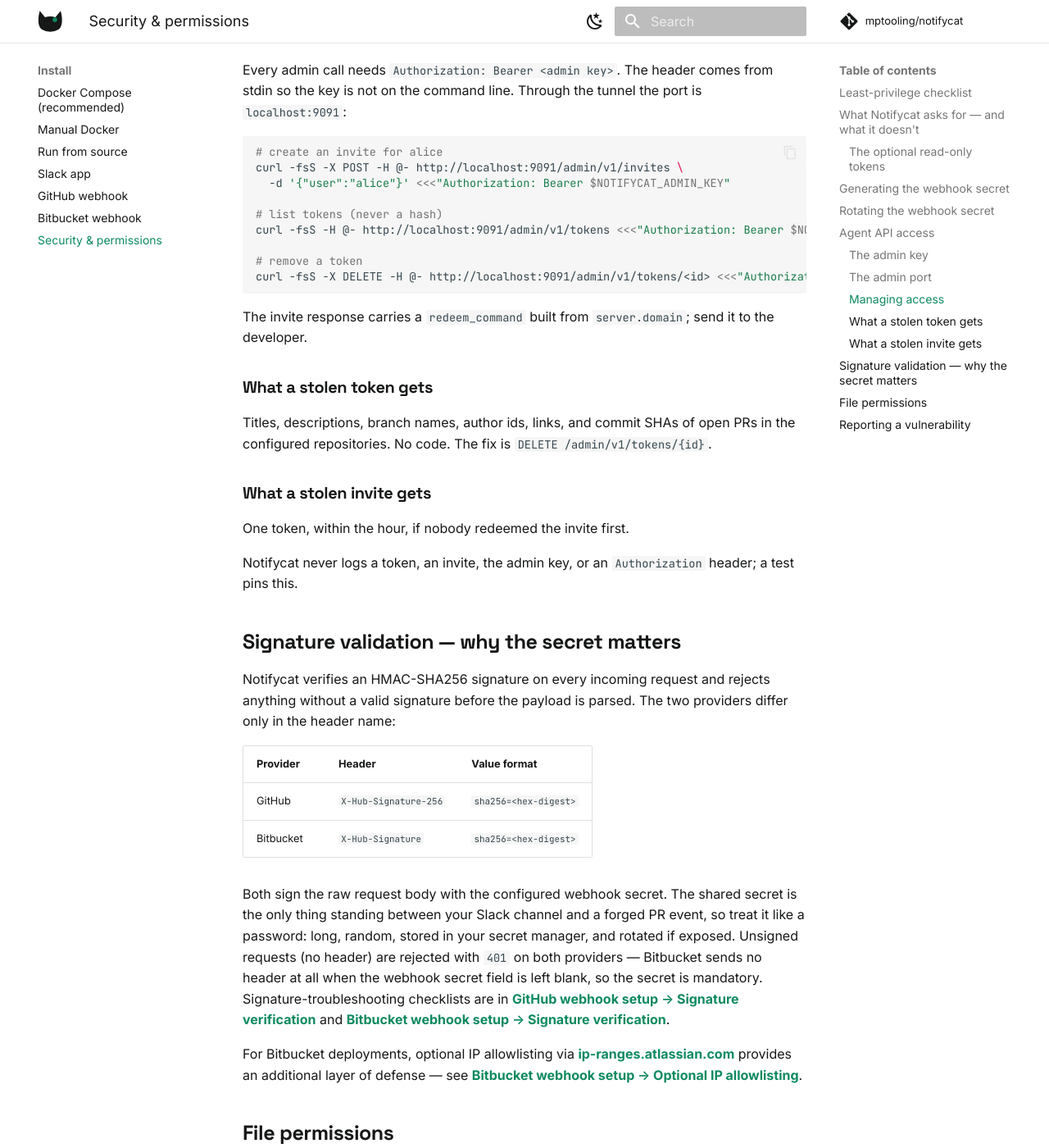
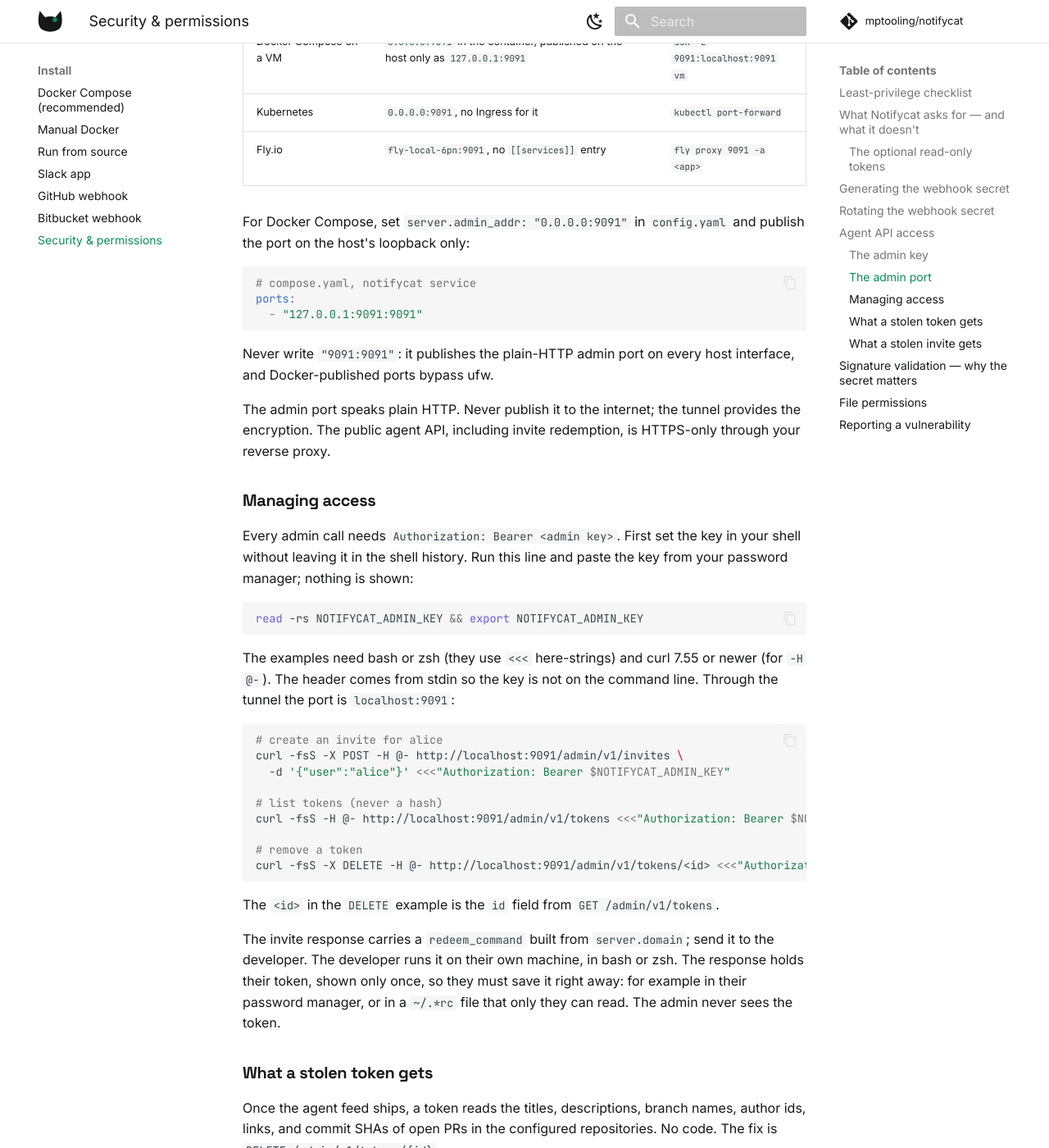
Before and after one commit to mptooling/notifycat, an MkDocs documentation site: the page built from docs/security.md, in a window 1280 px wide and 1400 px high, scrolled down 4056 px. Shown: the whole window at 82% size. Built offline with MkDocs 1.6.1 and Material for MkDocs 9.7.7, drawn with Linux system fonts in a browser that asks for light colours; comment, search, counter and statistics services are not loaded; some of the changed text lies outside the part shown.

Commit message:
docs(access): secret storage, shell needs and admin port examples

````diff
--- a/docs/security.md
+++ b/docs/security.md
@@ -69,17 +69,35 @@ Deliveries sent between steps 2 and 3 fail with `401` — keep the window short,
 Notifycat can hand developers' coding agents a personal token for its agent API. Access is granted in two steps, and the admin never sees a token:
 
 1. The admin creates an **invite** for a user label such as `alice`. An invite is valid for one hour and can be redeemed once.
-2. The developer redeems the invite over HTTPS and receives their own **token** (`nct_…`). It is shown once and never again.
+2. The developer redeems the invite over HTTPS from their own machine and receives their own **token** (`nct_…`). It is shown once and never again.
 
 Only bcrypt hashes of invites and tokens are stored, in SQLite. They never go into git or `config.yaml`. A token has no end date; deleting its row ends access at once. The agent feed endpoints follow in a later release.
 
 ### The admin key
 
-Generate a key with `notifycat-keygen` (for example `docker run --rm ghcr.io/mptooling/notifycat notifycat-keygen`). It prints the key (`nca_…`) to stdout and the env line for its hash to stderr. Keep the key in your password manager; only the hash goes to the server:
+Generate a key with `notifycat-keygen`. It writes the key (`nca_…`) to stdout and the env line for its hash to stderr. Split the two streams so you can store each one:
+
+```sh
+# the key stays on screen, the hash line goes to hash.txt
+docker run --rm ghcr.io/mptooling/notifycat notifycat-keygen 2>hash.txt
+
+# or both go to files
+docker run --rm ghcr.io/mptooling/notifycat notifycat-keygen >key.txt 2>hash.txt
+```
+
+Keep the key in your password manager. Only the hash goes to the server, as this line:
 
 ```sh
 NOTIFYCAT_ADMIN_KEY_HASH='$2a$10$…'
 ```
+
+This line is a secret. Put it in your platform's secret store:
+
+- Fly.io: `fly secrets set`.
+- Kubernetes: a `Secret`.
+- Docker Compose or the plain binary: the gitignored `.env`.
+
+Never commit it to git, not even to a deploy repository. Once the key is in your password manager and the hash is in the secret store, delete `key.txt` and `hash.txt`.
 
 The single quotes matter: `godotenv` and Docker Compose expand `$` in unquoted values and would silently break the hash. Startup fails if the value is not a valid bcrypt hash.
 
@@ -93,11 +111,27 @@ The admin routes are served by a second HTTP server, set by `server.admin_addr`.
 | Kubernetes | `0.0.0.0:9091`, no Ingress for it | `kubectl port-forward` |
 | Fly.io | `fly-local-6pn:9091`, no `[[services]]` entry | `fly proxy 9091 -a <app>` |
 
+For Docker Compose, set `server.admin_addr: "0.0.0.0:9091"` in `config.yaml` and publish the port on the host's loopback only:
+
+```yaml
+# compose.yaml, notifycat service
+ports:
+  - "127.0.0.1:9091:9091"
+```
+
+Never write `"9091:9091"`: it publishes the plain-HTTP admin port on every host interface, and Docker-published ports bypass ufw.
+
 The admin port speaks plain HTTP. Never publish it to the internet; the tunnel provides the encryption. The public agent API, including invite redemption, is HTTPS-only through your reverse proxy.
 
 ### Managing access
 
-Every admin call needs `Authorization: Bearer <admin key>`. The header comes from stdin so the key is not on the command line. Through the tunnel the port is `localhost:9091`:
+Every admin call needs `Authorization: Bearer <admin key>`. First set the key in your shell without leaving it in the shell history. Run this line and paste the key from your password manager; nothing is shown:
+
+```sh
+read -rs NOTIFYCAT_ADMIN_KEY && export NOTIFYCAT_ADMIN_KEY
+```
+
+The examples need bash or zsh (they use `<<<` here-strings) and curl 7.55 or newer (for `-H @-`). The header comes from stdin so the key is not on the command line. Through the tunnel the port is `localhost:9091`:
 
 ```sh
 # create an invite for alice
@@ -111,11 +145,13 @@ curl -fsS -H @- http://localhost:9091/admin/v1/tokens <<<"Authorization: Bearer
 curl -fsS -X DELETE -H @- http://localhost:9091/admin/v1/tokens/<id> <<<"Authorization: Bearer $NOTIFYCAT_ADMIN_KEY"
 ```
 
-The invite response carries a `redeem_command` built from `server.domain`; send it to the developer.
+The `<id>` in the `DELETE` example is the `id` field from `GET /admin/v1/tokens`.
+
+The invite response carries a `redeem_command` built from `server.domain`; send it to the developer. The developer runs it on their own machine, in bash or zsh. The response holds their token, shown only once, so they must save it right away: for example in their password manager, or in a `~/.*rc` file that only they can read. The admin never sees the token.
 
 ### What a stolen token gets
 
-Titles, descriptions, branch names, author ids, links, and commit SHAs of open PRs in the configured repositories. No code. The fix is `DELETE /admin/v1/tokens/{id}`.
+Once the agent feed ships, a token reads the titles, descriptions, branch names, author ids, links, and commit SHAs of open PRs in the configured repositories. No code. The fix is `DELETE /admin/v1/tokens/{id}`.
 
 ### What a stolen invite gets
 
````
Also changed, not shown: ARCHITECTURE.md (+1 -0 lines), CLAUDE.md (+2 -2 lines), README.md (+1 -1 lines), docs/cli.md (+9 -3 lines), docs/configuration.md (+3 -3 lines), docs/operations.md (+3 -2 lines), 1 other file.
